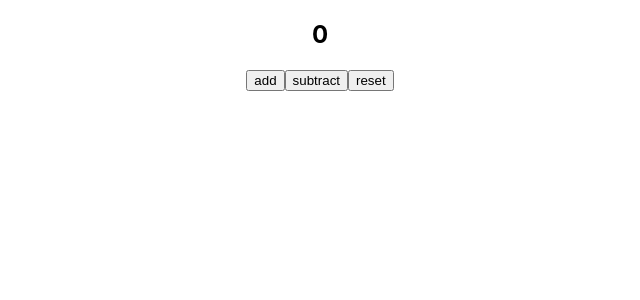
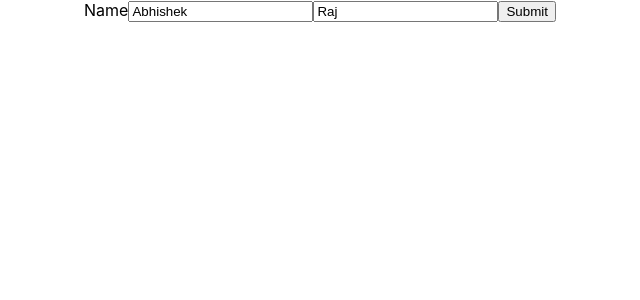
Before and after one commit to abhishekk-raj/Milestone, a React (Create React App) app: page / in a window 1280 px wide. Shown: the top 300 px of the page, without its empty margins (320-960 px from the left). Built offline with nearby package versions, Linux system fonts and the light colour scheme.

Commit message:
first method to use react form

```diff
--- a/src/App.tsx
+++ b/src/App.tsx
@@ -1,7 +1,6 @@
 import React, { useEffect } from "react";
 import "./App.scss";
-import UseMemoHook from "./examples/UseMemoHook";
-import UseReducerHook from "./examples/UseReducerHook";
+import { FunctionComponent } from "./examples/FunctionComponent";
 
 function App() {
   // let name = "Abhishek";
@@ -22,7 +21,8 @@ function App() {
        <ClassComponent propsIn="Class component"/>
       <FunctionComponent propsIn="Function component" /> */}
       {/* <UseMemoHook /> */}
-      <UseReducerHook />
+      {/* <UseReducerHook /> */}
+      <FunctionComponent propsIn="Function component" />
     </div>
   );
 }
--- a/src/examples/FunctionComponent.tsx
+++ b/src/examples/FunctionComponent.tsx
@@ -5,12 +5,38 @@ interface IProps {
 }
 
 export const FunctionComponent: React.FC<IProps> = ({ propsIn }) => {
-  const [name] = useState("Vikram");
+  const [firstName, setFirstName] = useState("Abhishek");
+  const [lastName, setLastName] = useState("Raj");
+
+  const handleSubmit = (e: any) => {
+    e.preventDefault();
+    console.log({ firstName, lastName });
+  };
+
   return (
     <div>
-      <h1>FunctionComponent</h1>
+      {/* <h1>FunctionComponent</h1>
       <h2>Name: {name}</h2>
-      <p>Props in : {propsIn}</p>
+      <p>Props in : {propsIn}</p> */}
+
+      <form>
+        <label>Name</label>
+        <input
+          name="firstName"
+          type="text"
+          value={firstName}
+          onChange={(e) => setFirstName(e.target.value)}
+        />
+
+        <input
+          name="lastName"
+          type="text"
+          value={lastName}
+          onChange={(e) => setLastName(e.target.value)}
+        />
+
+        <button onClick={(e) => handleSubmit(e)}>Submit</button>
+      </form>
     </div>
   );
 };
```
Also changed, not shown: 1 other file (tests, documents, lock files or other folders).
